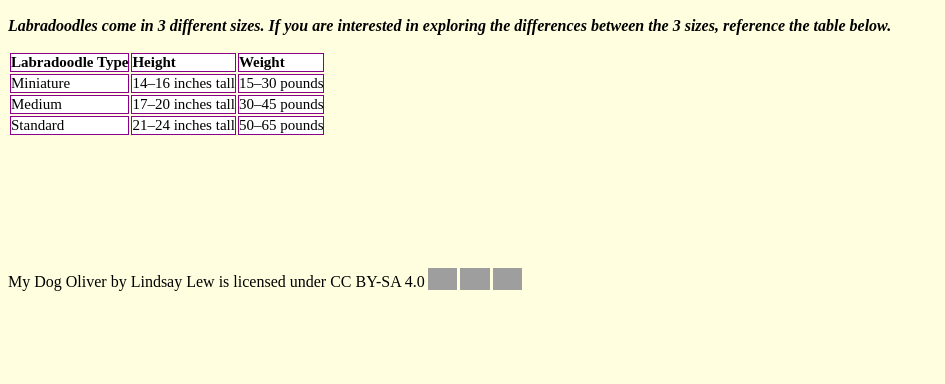
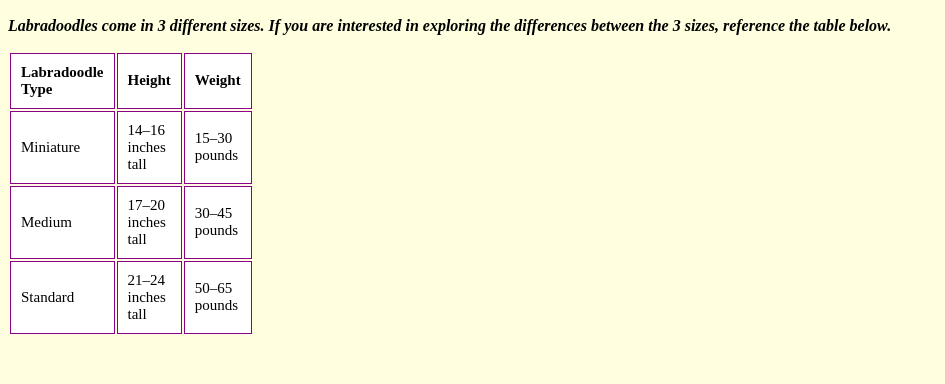
Before and after one commit to lindsay-lew/lindsay-lew.github.io, a plain HTML site: page Project 0/LabradoodleBreed.html in a window 1280 px wide. Shown: the part 830-1214 px from the top of the page, without its empty margins (0-945 px from the left). Before the commit the page ends 1137 px from the top, so only its background shows below. Drawn offline with Linux system fonts and the light colour scheme; grey boxes are pictures that could not be loaded.

Commit message:
Update style.css

```diff
--- a/Project 0/style.css
+++ b/Project 0/style.css
@@ -63,15 +63,15 @@ ul {
     margin: 20px 0; /* Centering the div */
 }
 .styled-table {
-    width: 70%; /* Adjusts table width */
+    width: 10%; /* Adjusts table width */
     border-collapse: collapse; /* Removes double borders */
     margin: 15px 0;
     font-size: 15px;
     text-align: left;
 }
 .styled-table td {
-    border: 1px solid darkmagenta; /* Adds border to cells */
-    padding: 0px; /* Adds space inside cells */
+    border: 1.5px solid darkmagenta; /* Adds border to cells */
+    padding: 10px; /* Adds space inside cells */
     background-color: white;
 }
 .list-container {
```
